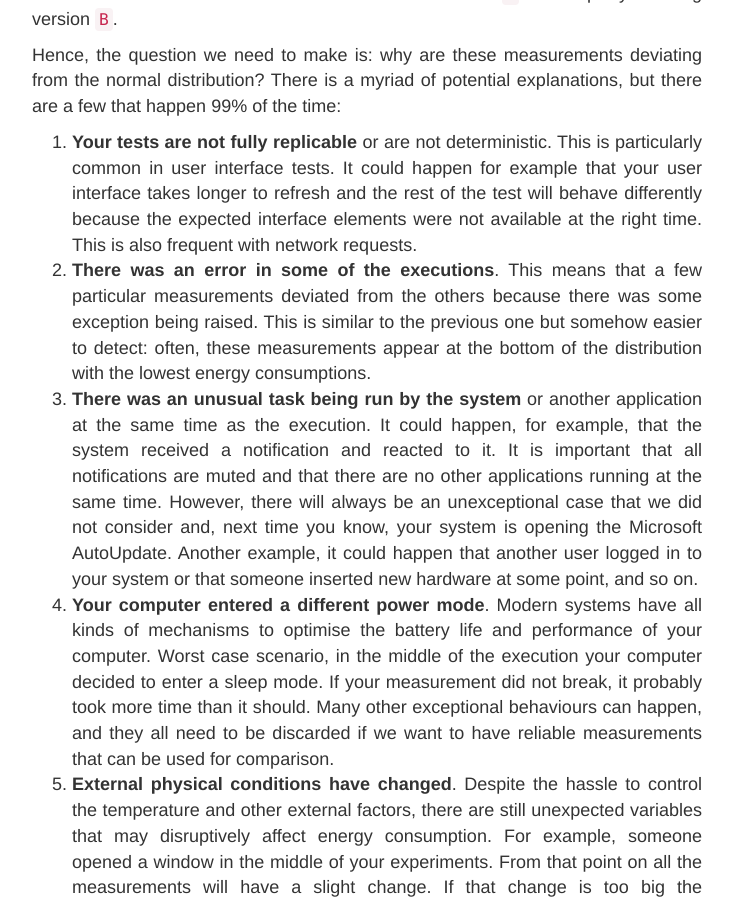
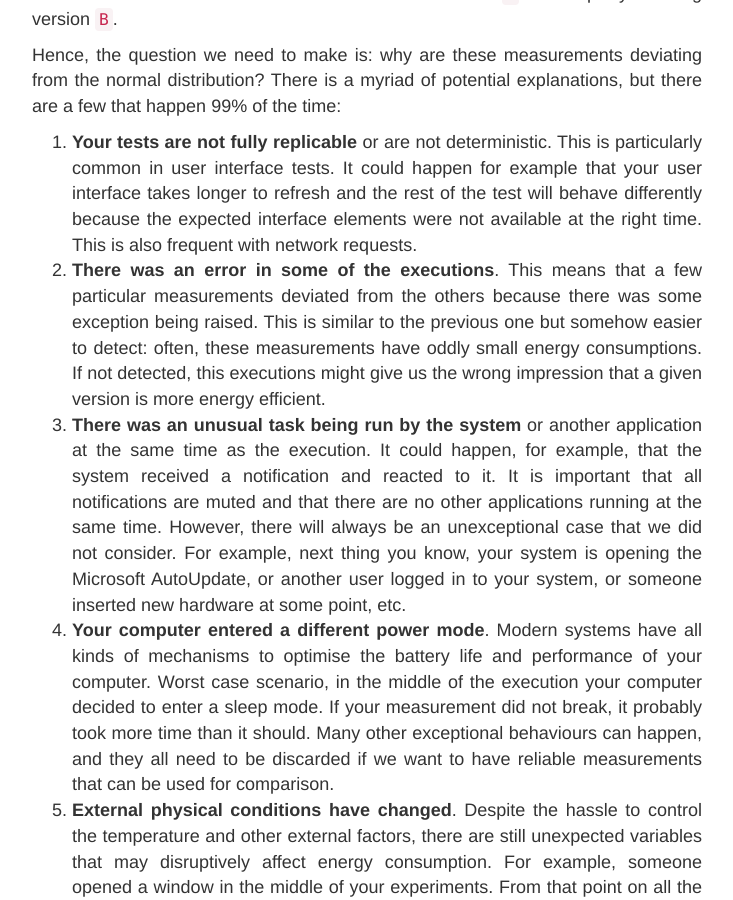
Before and after one commit to luiscruz/luiscruz.github.io, a Jekyll site: the page built from _posts/2021-10-10-scientific-guide.md, in a window 1280 px wide and 900 px high, scrolled down 6446 px. Shown: the whole window, without its empty margins (273-1006 px from the left). Built offline with Jekyll 4.4.1, drawn with Linux system fonts in a browser that asks for light colours; formulas are drawn with MathJax 3.

Commit message:
update sci guide

```diff
--- a/_posts/2021-10-10-scientific-guide.md
+++ b/_posts/2021-10-10-scientific-guide.md
@@ -118,8 +118,8 @@ The problem when your distribution is not normal is that we cannot confidently s
 Hence, the question we need to make is: why are these measurements deviating from the normal distribution? There is a myriad of potential explanations, but there are a few that happen 99% of the time:
 
 1. **Your tests are not fully replicable** or are not deterministic. This is particularly common in user interface tests. It could happen for example that your user interface takes longer to refresh and the rest of the test will behave differently because the expected interface elements were not available at the right time. This is also frequent with network requests.
-2. **There was an error in some of the executions**. This means that a few particular measurements deviated from the others because there was some exception being raised. This is similar to the previous one but somehow easier to detect: often, these measurements appear at the bottom of the distribution with the lowest energy consumptions.
-3. **There was an unusual task being run by the system** or another application at the same time as the execution. It could happen, for example, that the system received a notification and reacted to it. It is important that all notifications are muted and that there are no other applications running at the same time. However, there will always be an unexceptional case that we did not consider and, next time you know, your system is opening the Microsoft AutoUpdate. Another example, it could happen that another user logged in to your system or that someone inserted new hardware at some point, and so on.
+2. **There was an error in some of the executions**. This means that a few particular measurements deviated from the others because there was some exception being raised. This is similar to the previous one but somehow easier to detect: often, these measurements have oddly small energy consumptions. If not detected, this executions might give us the wrong impression that a given version is more energy efficient.
+3. **There was an unusual task being run by the system** or another application at the same time as the execution. It could happen, for example, that the system received a notification and reacted to it. It is important that all notifications are muted and that there are no other applications running at the same time. However, there will always be an unexceptional case that we did not consider. For example, next thing you know, your system is opening the Microsoft AutoUpdate, or another user logged in to your system, or someone inserted new hardware at some point, etc.
 4. **Your computer entered a different power mode**. Modern systems have all kinds of mechanisms to optimise the battery life and performance of your computer. Worst case scenario, in the middle of the execution your computer decided to enter a sleep mode. If your measurement did not break, it probably took more time than it should. Many other exceptional behaviours can happen, and they all need to be discarded if we want to have reliable measurements that can be used for comparison.
 5. **External physical conditions have changed**. Despite the hassle to control the temperature and other external factors, there are still unexpected variables that may disruptively affect energy consumption. For example, someone opened a window in the middle of your experiments. From that point on all the measurements will have a slight change. If that change is too big the distribution of measurements will no longer be normal.
 6. **Any paranormal phenomena 👻**. Even if you cannot explain it, if it's not normal, don't trust it.
```
